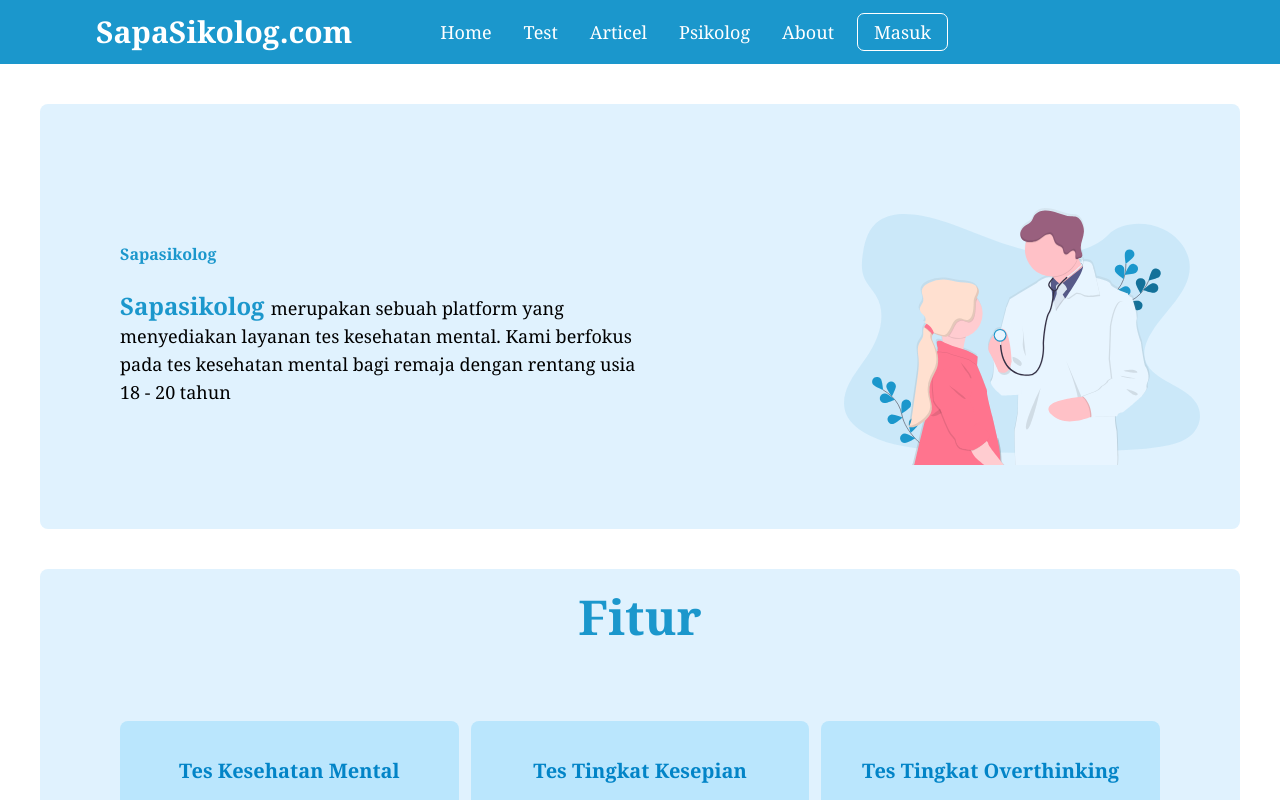
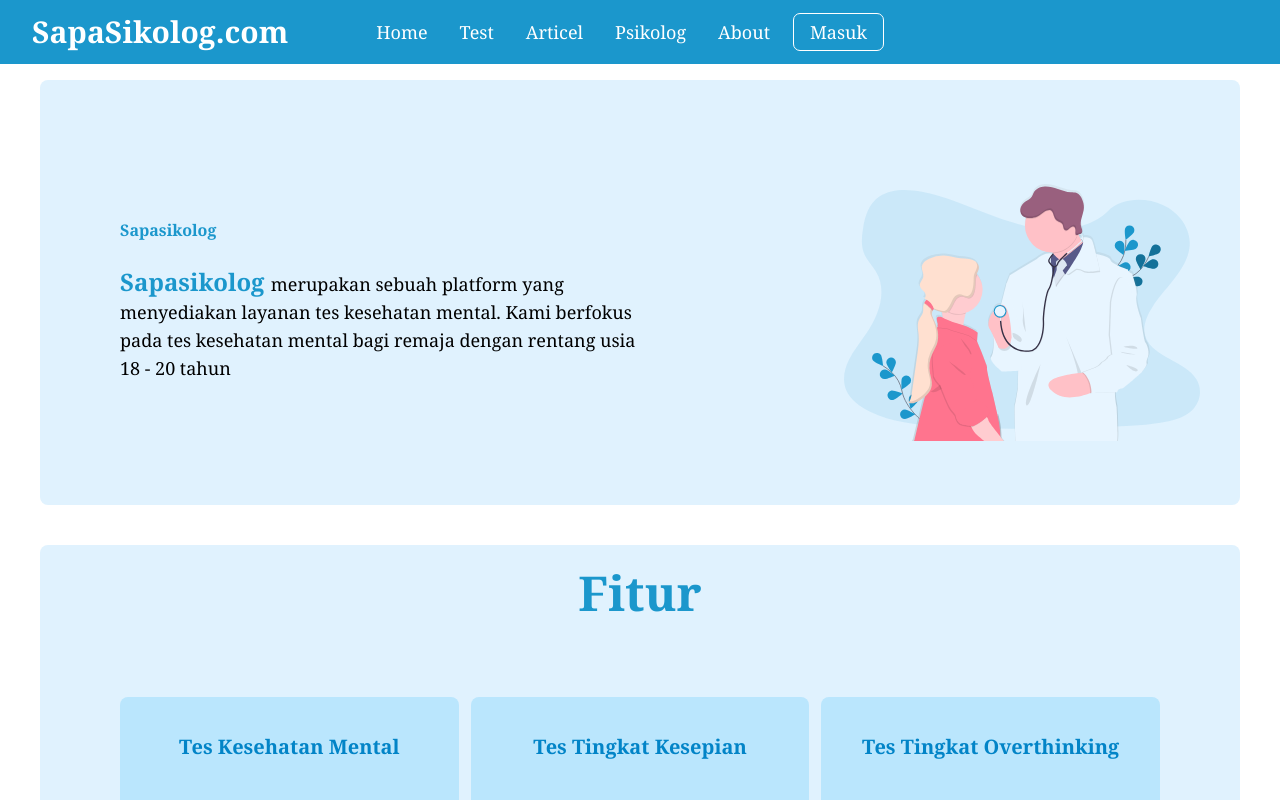
Before and after one commit to Final-Project-FEBE-6/Front-End, a React (Vite) app: page /about in a window 1280 px wide. Shown: the top 800 px of the page. Built offline with nearby package versions, Linux system fonts and the light colour scheme.

Commit message:
navbar udah static

```diff
--- a/src/Components/Navbar.jsx
+++ b/src/Components/Navbar.jsx
@@ -10,8 +10,8 @@ const Navbar = () => {
 
     return (
         <div>
-          <nav style={{backgroundColor : '#1B97CC'}}>
-            <div className="max-w-6xl mx-auto px-4 sm:px-6 lg:px-8">
+          <nav className='fixed w-full top-0 ' style={{backgroundColor : '#1B97CC'}}>
+            <div className="max-w-6xl px-4 sm:px-6 lg:px-8">
               <div className="flex items-center justify-between h-16">
                 <div className="flex items-center">
                   <div className="flex-shrink-0">
@@ -63,7 +63,7 @@ const Navbar = () => {
                     </div>
                   </div>
                 </div>
-                <div className="-mr-2 flex md:hidden">
+                <div className="mr-2 flex md:hidden">
                   <button
                     onClick={() => setIsOpen(!isOpen)}
                     type="button"
--- a/src/Components/Pages/AboutUs.jsx
+++ b/src/Components/Pages/AboutUs.jsx
@@ -80,7 +80,7 @@ const AboutUs = () => {
     return (
         <>
             <Navbar/>
-            <div className="pt-6 pb-16 bg-sky-100 mt-10 w-14/12 ml-10 mr-10 rounded-lg ">
+            <div className="pt-6 pb-16 bg-sky-100 mt-10 w-14/12 ml-10 mr-10 rounded-lg mt-20">
               <div className="flex lg:flex-row mt-20 gap-20 items-center md : flex-col">
                   <div className='basis-auto ml-20 mr-20'>
                       <h1 className='text-4xl font-extrabold text-base' style={{color : '#1B97CC'}}>Sapasikolog</h1><br />
--- a/src/Components/Pages/LandingPage.jsx
+++ b/src/Components/Pages/LandingPage.jsx
@@ -7,7 +7,7 @@ const LandingPage = () => {
   return (
     <div className='landing-page'>
       <Navbar/>
-           <div className="pt-6 pb-20 bg-sky-100 rounded-lg mt-10 mr-10 ml-10">
+           <div className="pt-6 pb-20 bg-sky-100 rounded-lg mt-20 mr-10 ml-10">
               <div className="flex lg:flex-row mt-20 gap-20 items-center md : flex-col">
                     <div className='basis-auto ml-10 mr-10'>
                         <h1 className='text-5xl font-extrabold text-base' style={{color : '#1B97CC'}}>Sapasikolog</h1><br />
```
